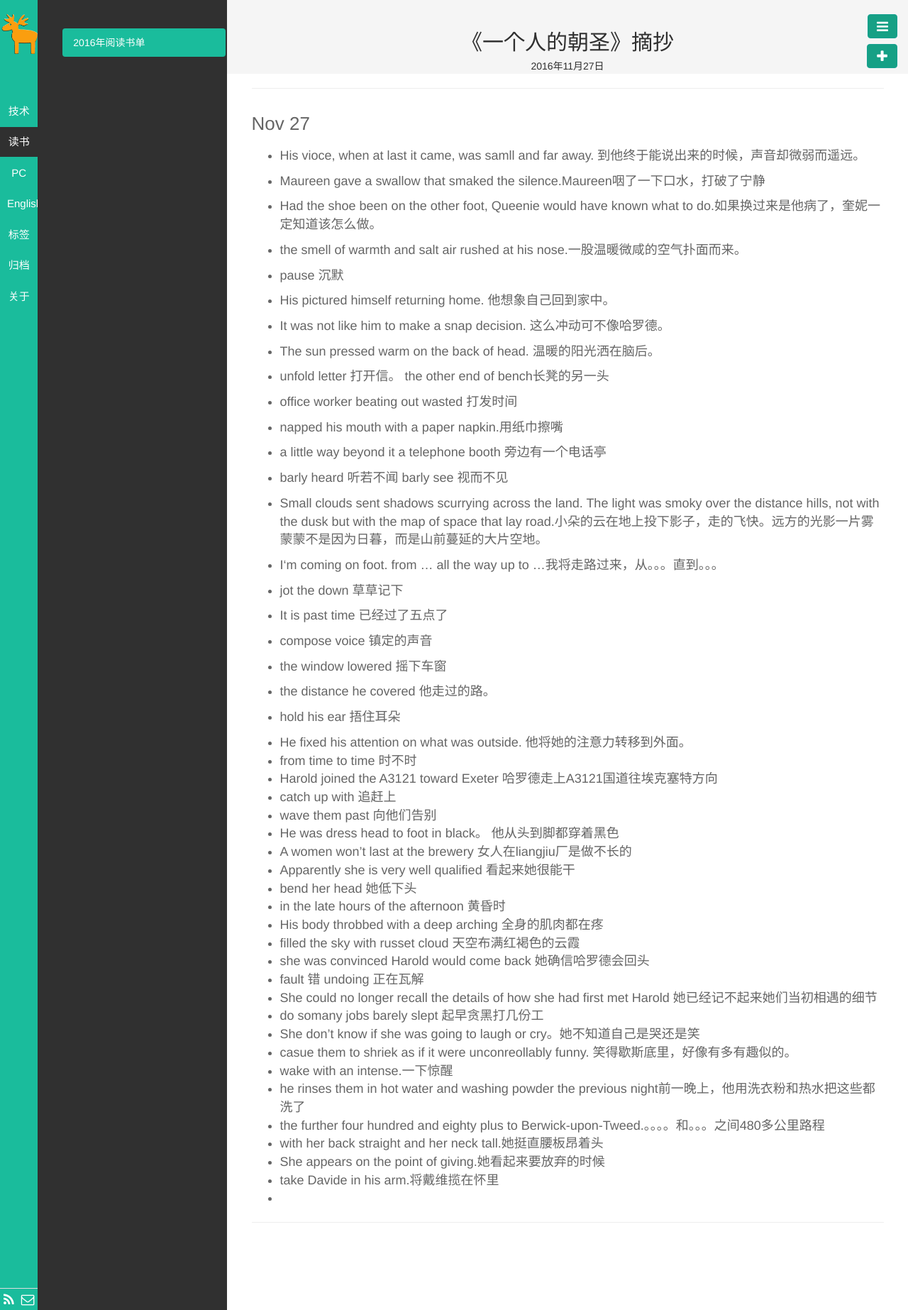
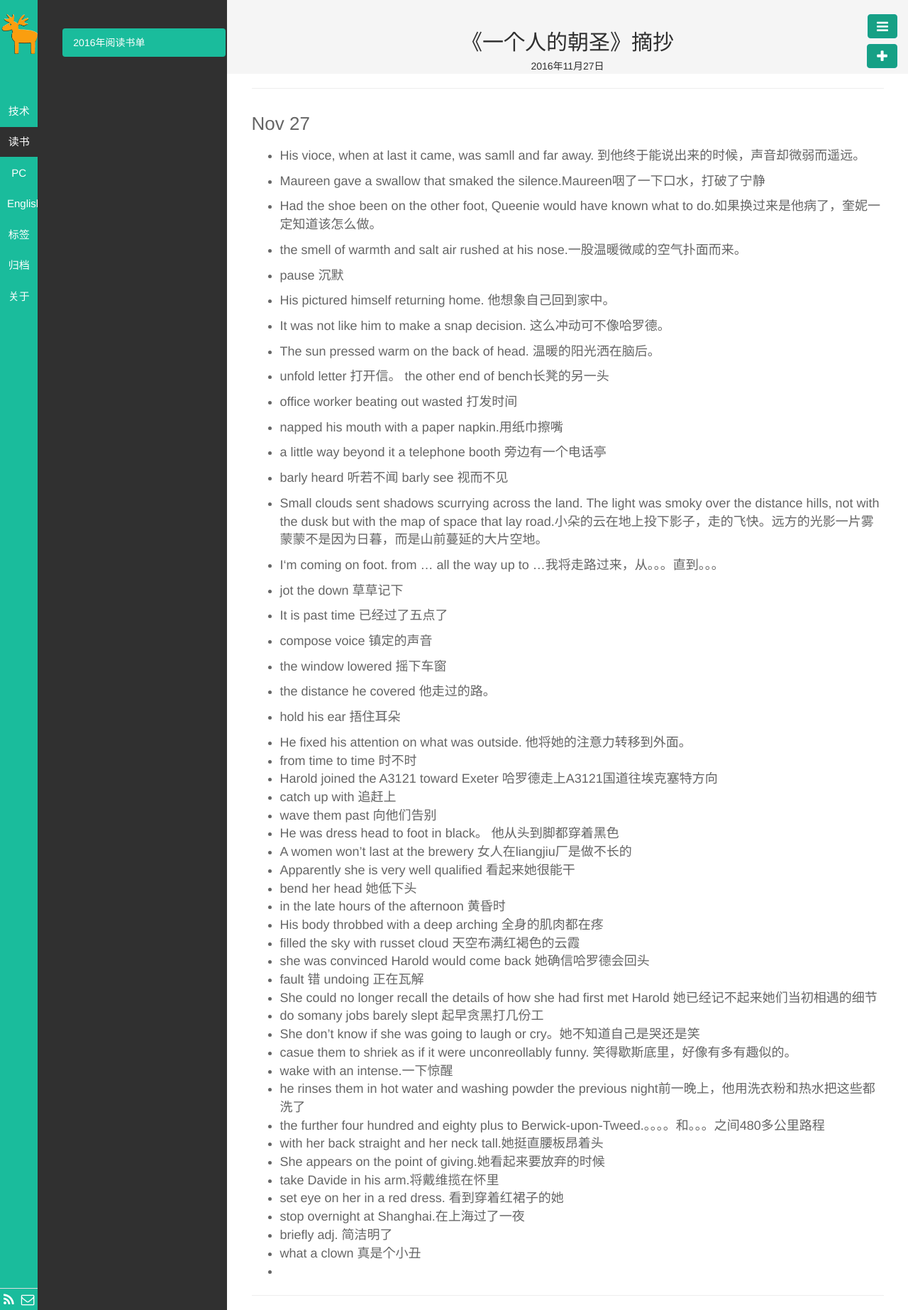
Before and after one commit to liyibing28/liyibing28.github.io, a Jekyll site: the page built from _posts/English as second language/2016-11-27-Fry.md, in a window 1280 px wide. Shown: the whole page at 71% size. Built offline with Jekyll 4.4.1, drawn with Linux system fonts in a browser that asks for light colours.

Commit message:
读书笔记上传

```diff
--- a/_posts/English as second language/2016-11-27-Fry.md
+++ b/_posts/English as second language/2016-11-27-Fry.md
@@ -87,4 +87,8 @@ description:
 - with her back straight and her neck tall.她挺直腰板昂着头
 - She appears on the point of giving.她看起来要放弃的时候
 - take Davide in his arm.将戴维揽在怀里
+- set eye on her in a red dress. 看到穿着红裙子的她
+- stop overnight at Shanghai.在上海过了一夜
+- briefly adj. 简洁明了
+- what a clown 真是个小丑
 -
```
